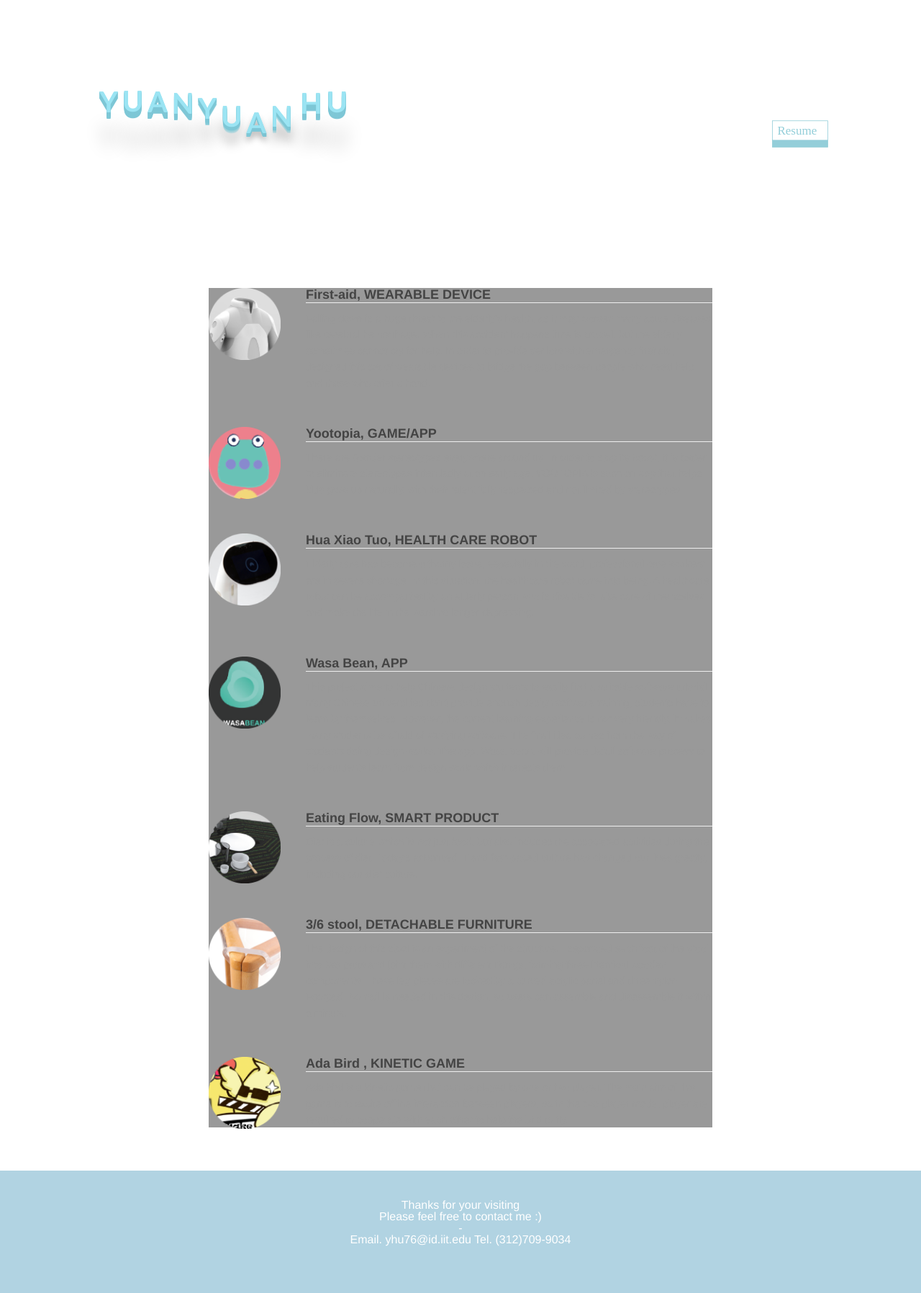
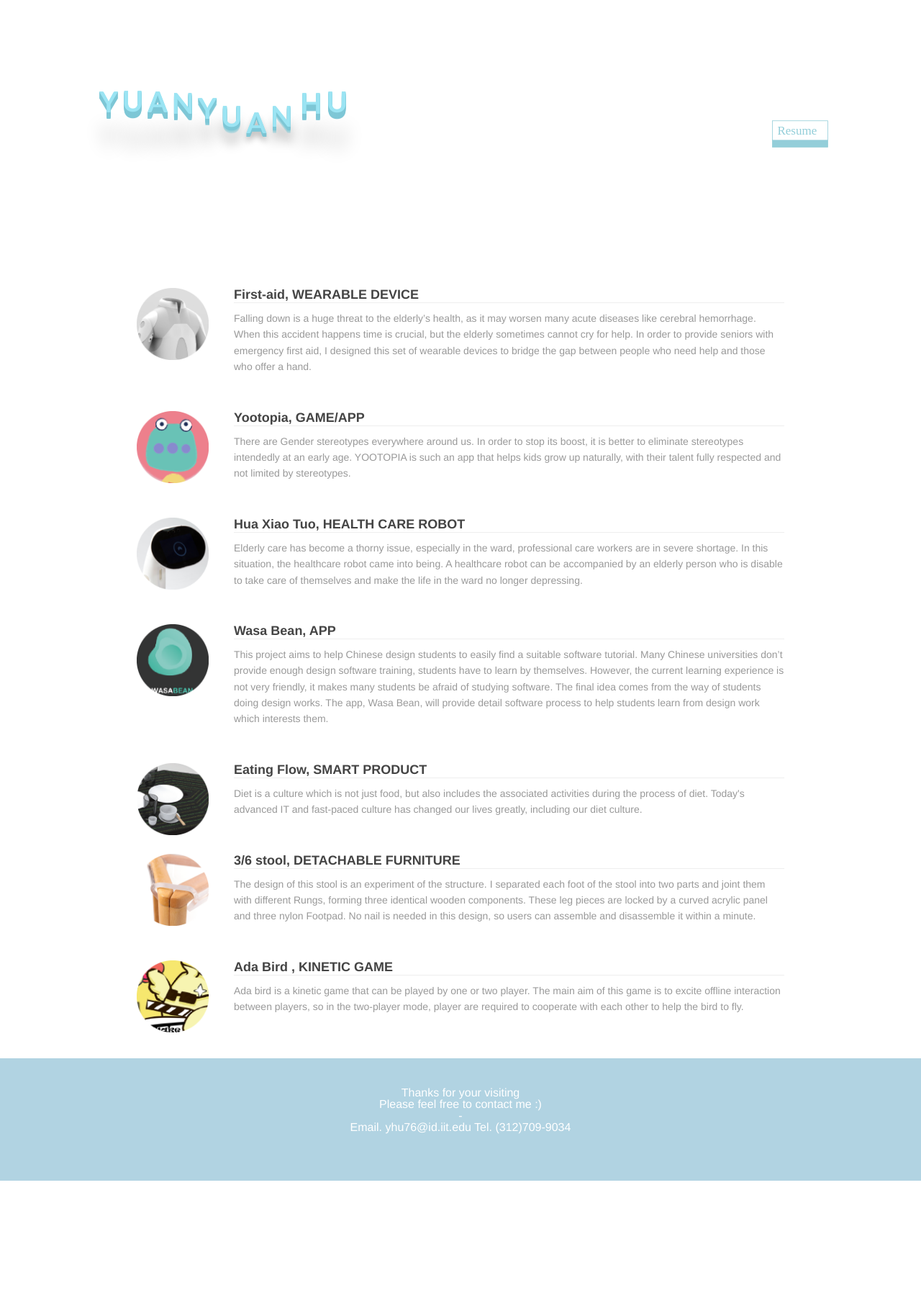
Before and after one commit to yuanyuanhu96/Potfolio-Archive, a Jekyll site: the page built from index.md, in a window 1280 px wide. Shown: the whole page at 72% size. Built offline with Jekyll 4.4.1, drawn with Linux system fonts in a browser that asks for light colours; after the commit the page ends 1640 px from its top, so only the background shows below that.

Commit message:
Update style.css

```diff
--- a/_includes/style.css
+++ b/_includes/style.css
@@ -374,9 +374,9 @@ h1 span:nth-child(11) {
 
 .index-wrapper .artical-list {
   width: 80%;
-  max-width: 700px;
+  max-width: 900px;
   margin: 0 auto;
-  background: #999;
+  //background: #f00;
 }
 
 @media screen and (max-width: 767px) {
```
